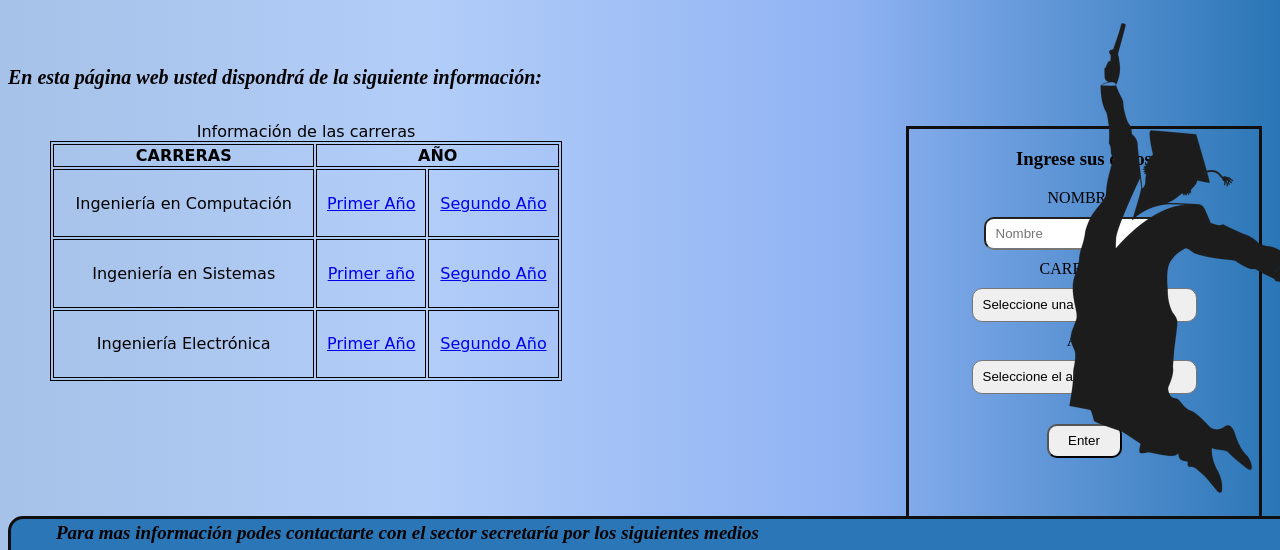
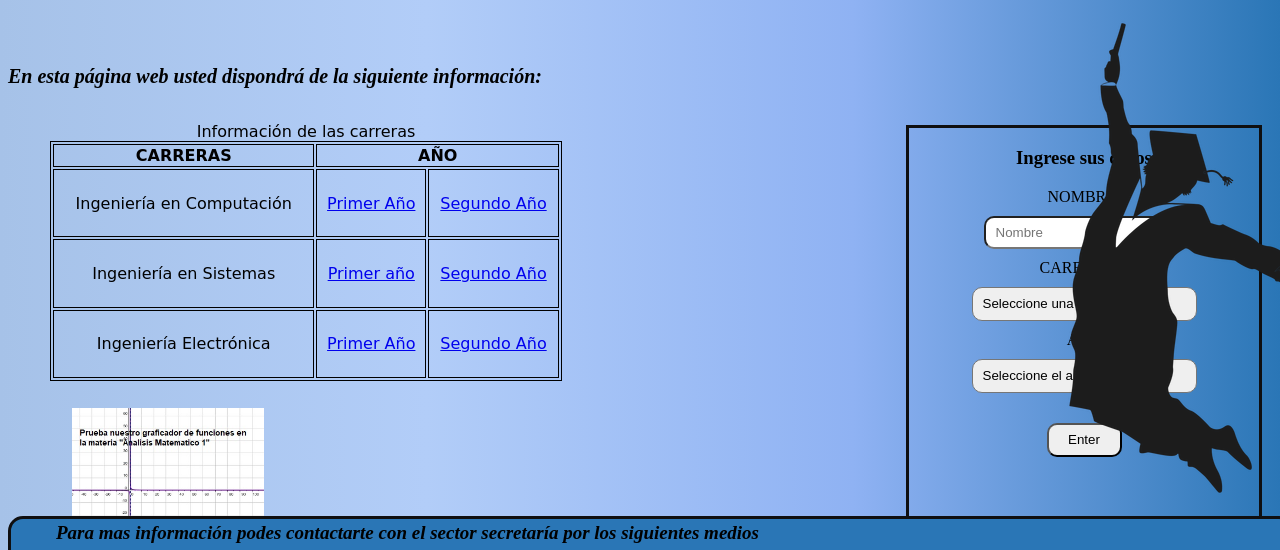
Before and after one commit to UCC-LabCompu2-Historico/proyecto2021-prandi-rojo, a plain HTML site: page index.html in a window 1280 px wide. Shown: the part 178-728 px from the top of the page. Drawn offline with Linux system fonts and the light colour scheme.

Commit message:
agregacion de slider

```diff
--- a/css/example.css
+++ b/css/example.css
@@ -63,7 +63,7 @@ p {
 
 body {
   background: linear-gradient(to right, #a6c2e8, #b2cdf8, #8fb2f3, #2a76b6);
-  overflow-y: hidden;
+
   overflow-x: hidden;
 }
 
@@ -151,6 +151,46 @@ aside button {
   -webkit-appearance: none;
   height: 34px;
 }
+.slider{
+  width: 15%;
+  position: absolute;
+  bottom: 10%;
+  margin-left: 5%;
+  overflow: hidden;
+}
+.slider ul{
+  display: flex;
+  padding: 0;
+  width: 300%;
+  animation: cambio 10s infinite;
+  animation-direction: alternate;
+}
+.slider li{
+  width: 100%;
+  list-style: none;
+}
+.slider img{
+  width: 100%;
+}
+
+@keyframes cambio {
+  0%{margin-left: 0;}
+  30%{margin-left: 0;}
+
+  35%{margin-left: -100%}
+  65%{margin-left: -100%}
+
+  70%{margin-left: -200%}
+  100%{margin-left: -200%}
+
+
+}
+
+
+
+
+
+
 
 footer {
   height: 100px;
--- a/index.html
+++ b/index.html
@@ -16,7 +16,7 @@
 
 <body>
 <header>
-  <img id="fotoheader" src="imagenes generales/foto de encabezado.png" alt="encabezado campus" height="120.8"
+  <img id="fotoheader" src="imagenes generales/foto de encabezado.png" alt="encabezado campus" height="120"
        width="188"/>
   <h1> UNN </h1>
   <h4>Universidad Nacional de los Nicos</h4>
@@ -56,6 +56,19 @@
 
   </table>
 
+  <div class="slider">
+    <ul>
+      <li>
+        <img src="imagenes%20generales/foto_slider_1.jpg" alt="contenido 1">
+      </li>
+      <li>
+        <a href="Materias/AM1/AM1.html"><img src="imagenes%20generales/foto_slider_2.jpg" alt="contenido 2" ></a>
+      </li>
+      <li>
+        <img src="imagenes%20generales/foto_slider_3.jpg" alt="contenido 3">
+      </li>
+    </ul>
+  </div>
 
   <figure>
     <img src="imagenes generales/foto inicio.png" alt="Hombre recibido" height="512" width="512"/>
```
Also changed, not shown: Materias/AM1/AM1.html (+0 -2 lines), imagenes generales/foto_slider_1.jpg (added), imagenes generales/foto_slider_2.jpg (added), imagenes generales/foto_slider_3.jpg (added).
